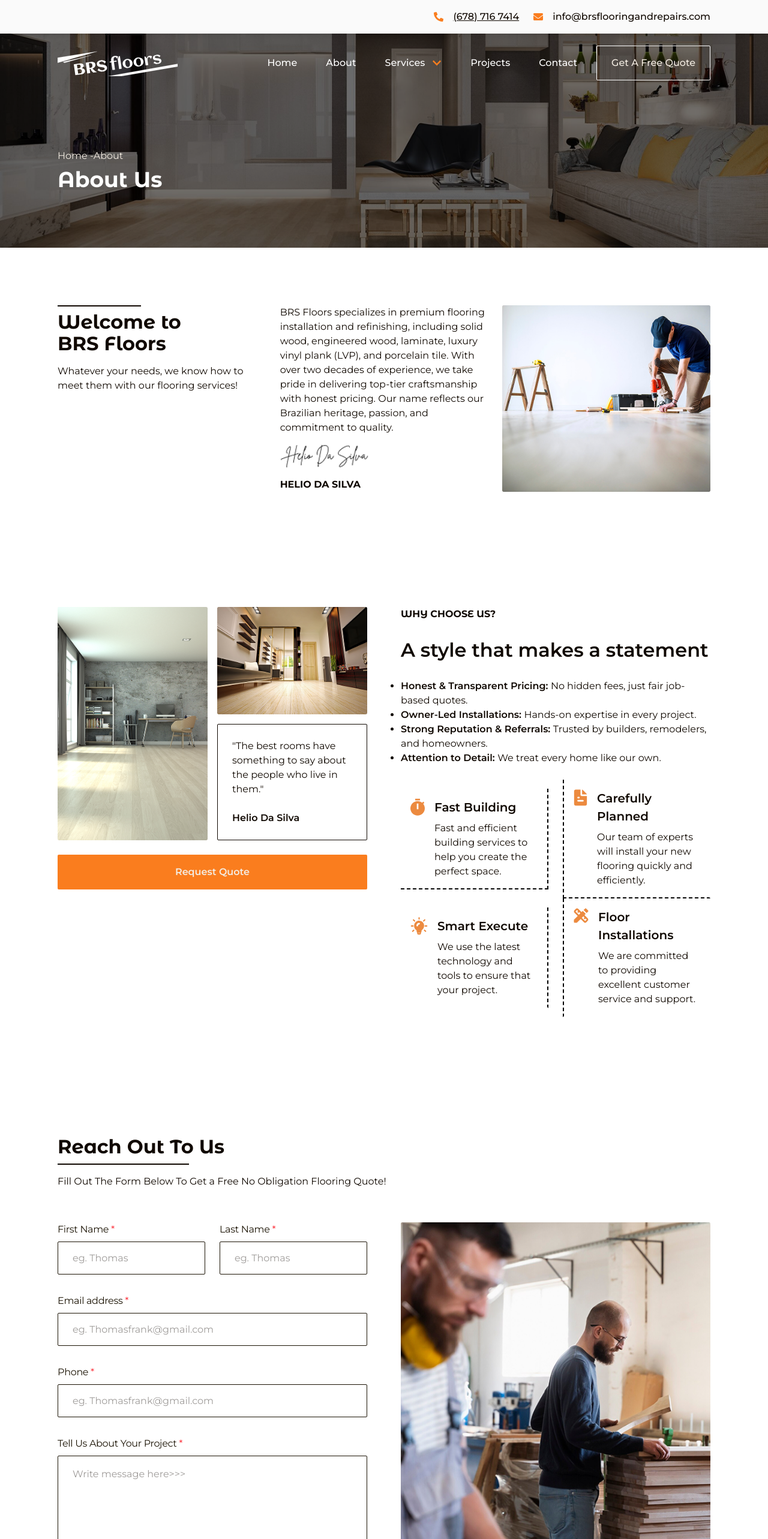
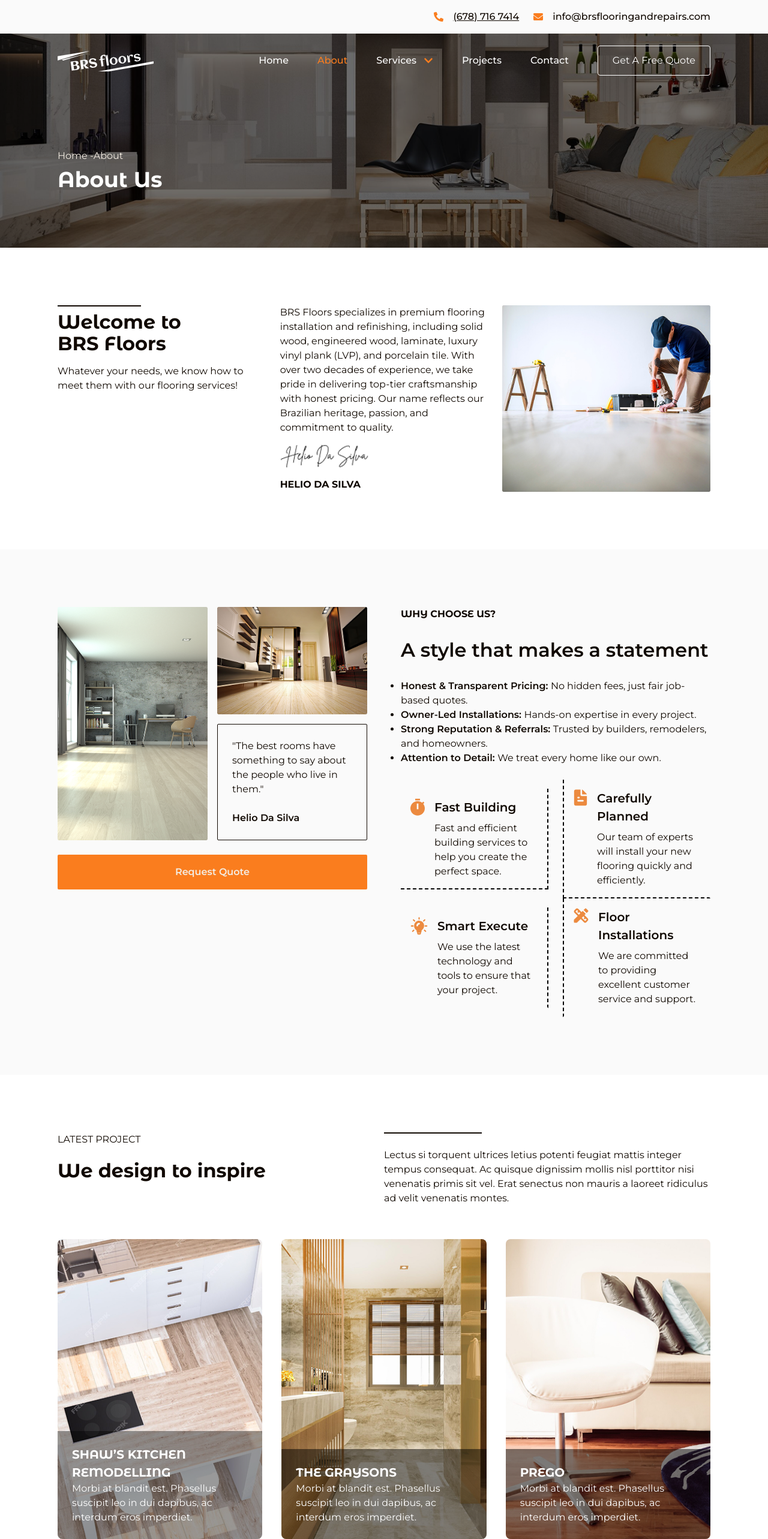
Before and after one commit to Tech-sensei/brs-flooring, a Next.js app: page /about in a window 1280 px wide. Shown: the top 2566 px of the page at 60% size. Built offline with nearby package versions, Linux system fonts and the light colour scheme.

Commit message:
Workeed on the navbar responsiveness

```diff
--- a/src/app/about/page.jsx
+++ b/src/app/about/page.jsx
@@ -1,11 +1,45 @@
 "use client";
 
 import React from "react";
+import Image from "next/image";
 import Link from "next/link";
 import { motion } from "framer-motion";
 import ContactSection from "@/components/views/ContactSection";
 import AboutSection from "@/components/views/AboutSection";
 import WhyChooseSection from "@/components/views/WhyChooseSection";
+
+import {
+  projectSecImg3,
+  projectSecImg4,
+  projectSecImg5,
+} from "../../../public/assets/images";
+
+const projectsArr = [
+  {
+    id: 3,
+    title: "SHAW’S KITCHEN REMODELLING",
+    description:
+      "Morbi at blandit est. Phasellus suscipit leo in dui dapibus, ac interdum eros imperdiet.",
+    image: projectSecImg3,
+    overlayBg: "bg-black/40",
+  },
+  {
+    id: 4,
+    title: "THE GRAYSONS",
+    description:
+      "Morbi at blandit est. Phasellus suscipit leo in dui dapibus, ac interdum eros imperdiet.",
+    image: projectSecImg4,
+    overlayBg: "bg-black/50",
+  },
+  {
+    id: 5,
+    title: "PREGO",
+    description:
+      "Morbi at blandit est. Phasellus suscipit leo in dui dapibus, ac interdum eros imperdiet.",
+    image: projectSecImg5,
+    overlayBg: "bg-black/50",
+  },
+];
 
 const AboutPage = () => {
   const textVariants = {
@@ -61,6 +95,62 @@ const AboutPage = () => {
       <AboutSection />
       <WhyChooseSection />
 
+      <section className="bg-white py-24 lg:px-24 px-4 flex flex-col items-start gap-14">
+        {/* header */}
+        <div className="flex flex-col lg:flex-row items-start justify-between w-full">
+          <div className="flex flex-col items-start lg:gap-4 flex-1">
+            <p className="text-dark text-base font-sans font-normal uppercase leading-normal">
+              Latest Project
+            </p>
+            <h2 className="text-dark text-[32px] font-alt font-semibold leading-normal">
+              We design to inspire
+            </h2>
+          </div>
+
+          <div className="flex flex-col items-start lg:gap-4 flex-1">
+            <div className="w-[30%] h-[2px] bg-dark mb-2"></div>
+            <p className="text-dark text-base font-sans font-normal leading-normal">
+              Lectus si torquent ultrices letius potenti feugiat mattis integer
+              tempus consequat. Ac quisque dignissim mollis nisl porttitor nisi
+              venenatis primis sit vel. Erat senectus non mauris a laoreet
+              ridiculus ad velit venenatis montes.
+            </p>
+          </div>
+        </div>
+
+        {/* project grid list */}
+        <div className="flex flex-col gap-8 items-start w-full">
+          <div className="grid grid-cols-1 lg:grid-cols-3 gap-8 w-full">
+            {projectsArr.map((project, idx) => (
+              <Link key={project.id} href={`/projects/${project.id}`} passHref>
+                <figure
+                  key={idx}
+                  className="relative w-full h-[400px] lg:h-[500px] overflow-hidden group"
+                >
+                  <Image
+                    src={project.image}
+                    alt={project.title}
+                    layout="fill"
+                    objectFit="cover"
+                    className="rounded-lg transition-transform duration-300 ease-in-out group-hover:scale-101"
+                  />
+                  <div
+                    className={`absolute bottom-0 left-0 w-full p-6 rounded-b-lg transition-transform duration-300 ease-in-out translate-y-0 group-hover:-translate-y-2 ${project.overlayBg}`}
+                  >
+                    <h2 className="text-white text-xl font-alt font-semibold leading-normal uppercase">
+                      {project.title}
+                    </h2>
+                    <p className="text-white text-base font-sans font-normal leading-normal">
+                      {project.description}
+                    </p>
+                  </div>
+                </figure>
+              </Link>
+            ))}
+          </div>
+        </div>
+      </section>
+
       <ContactSection />
     </main>
   );
--- a/src/app/globals.css
+++ b/src/app/globals.css
@@ -39,8 +39,10 @@
     max-width: 1440px; /* 90rem */
     margin-inline: auto;
     padding-inline: 1rem;
-
   }
+}
+html {
+  scroll-behavior: smooth;
 }
 
 body {
--- a/src/components/global/Header.jsx
+++ b/src/components/global/Header.jsx
@@ -1,10 +1,13 @@
 "use client";
 
-import React from "react";
+import React, { useState, useEffect } from "react";
 import Image from "next/image";
 import Link from "next/link";
-import { logoWhite } from "../../../public/assets/images";
+import { usePathname } from "next/navigation";
+import { motion } from "framer-motion";
 import { FaChevronDown, FaPhoneAlt, FaEnvelope } from "react-icons/fa";
+import { RiMenu2Fill, RiCloseLargeLine } from "react-icons/ri";
+import { logoWhite, logoColored } from "../../../public/assets/images";
 
 const navMenu = [
   { id: 1, name: "Home", url: "/", hasChevron: false },
@@ -15,44 +18,61 @@ const navMenu = [
 ];
 
 const Header = () => {
+  const [isScrolled, setIsScrolled] = useState(false);
+  const [isMenuOpen, setIsMenuOpen] = useState(false);
+  const pathname = usePathname();
+
+  useEffect(() => {
+    const handleScroll = () => {
+      setIsScrolled(window.scrollY > 50);
+    };
+
+    window.addEventListener("scroll", handleScroll);
+    return () => window.removeEventListener("scroll", handleScroll);
+  }, []);
+
   return (
-    <header className="fixed top-0 w-full mx-auto z-50">
-      {/* top banner */}
-      <div className="bg-[#FAFAFA] py-4 px-24 flex justify-end items-center shadow-md">
+    <header
+      className={`fixed top-0 w-full z-50 transition-all duration-500 ${
+        isScrolled ? "bg-white shadow-lg" : "bg-transparent"
+      }`}
+    >
+      {/* Top Contact Bar */}
+      <div className="hidden lg:flex bg-[#FAFAFA] py-4 px-24 justify-end items-center">
         <div className="flex items-center gap-6">
-          {/* phone */}
           <div className="flex items-center gap-4">
             <FaPhoneAlt className="text-orange" />
-            <p className="text-dark text-base text-center font-sans font-medium leading-normal underline">
+            <p className="text-dark text-base font-medium underline">
               (678) 716 7414
             </p>
           </div>
-          {/* email */}
           <div className="flex items-center gap-4">
             <FaEnvelope className="text-orange" />
-            <p className="text-dark text-base text-center font-sans font-medium leading-normal">
+            <p className="text-dark text-base font-medium">
               info@brsflooringandrepairs.com
             </p>
           </div>
         </div>
       </div>
 
-      {/* navigation menu  */}
-      <nav className=" bg-transparent py-5 px-24 flex justify-between items-center w-full">
-        {/* logo */}
+      {/* Navigation Bar */}
+      <nav
+        className={`py-5 px-6 lg:px-24 flex justify-between items-center w-full transition-all duration-500 ${
+          isScrolled ? "text-dark shadow-md" : "text-white"
+        }`}
+      >
+        {/* Logo */}
         <Link href="/">
           <Image
-            src={logoWhite}
+            src={isScrolled ? logoColored : logoWhite}
             alt="BRS Floors"
-            width={200}
-            quality={100}
+            width={160}
             height={40}
           />
         </Link>
 
-        {/* nav menu */}
-        <div className="flex items-center gap-4">
-          {/* navList */}
+        {/* Desktop Menu */}
+        <div className="hidden lg:flex items-center gap-8">
           <ul className="flex items-center gap-4">
             {navMenu.map((item) => (
               <li
@@ -61,25 +81,95 @@ const Header = () => {
               >
                 <Link
                   href={item.url}
-                  className="flex items-center justify-center gap-3 text-white text-base text-center font-sans font-medium leading-normal transition-all duration-500 ease-in-out hover:text-orange"
+                  className={`flex items-center justify-center gap-3 text-base font-sans font-medium leading-normal transition-all duration-500 ease-in-out ${
+                    pathname === item.url
+                      ? "text-orange font-bold"
+                      : isScrolled
+                      ? "text-dark hover:text-orange"
+                      : "text-white hover:text-orange"
+                  }`}
                 >
-                  {item.name}
-                  {item.hasChevron && <FaChevronDown className="text-orange" />}
+                  {item.name}{" "}
+                  {item.hasChevron && (
+                    <FaChevronDown className=" text-orange" />
+                  )}
                 </Link>
               </li>
             ))}
           </ul>
 
-          {/* navBtn */}
-          <button
-            type="button"
-            onClick={() => {}}
-            className="flex items-center justify-center gap-2 py-4 px-6 bg-transparent rounded-xs border border-white transition-all duration-500 ease-in-out hover:border-transparent hover:bg-orange text-white-10 text-base text-center font-sans font-medium leading-normal cursor-pointer"
+          {/* Desktop CTA Button */}
+          <Link
+            href="/contact-us"
+            className={`py-3 px-6 border rounded transition-all duration-500 ${
+              isScrolled
+                ? "border-dark text-dark hover:bg-orange hover:text-white"
+                : "border-white text-white hover:bg-orange"
+            }`}
           >
             Get A Free Quote
-          </button>
+          </Link>
         </div>
+
+        {/* Mobile Menu Button */}
+        <button
+          onClick={() => setIsMenuOpen(!isMenuOpen)}
+          className="lg:hidden text-white text-2xl"
+        >
+          {isMenuOpen ? (
+            <RiCloseLargeLine
+              className={`${isScrolled ? "text-dark" : "text-white"}`}
+            />
+          ) : (
+            <RiMenu2Fill
+              className={`${isScrolled ? "text-dark" : "text-white"}`}
+            />
+          )}
+        </button>
       </nav>
+
+      {/* Mobile Menu (Slide Down) */}
+      <motion.div
+        initial={{ height: 0, opacity: 0 }}
+        animate={
+          isMenuOpen
+            ? { height: "auto", opacity: 1 }
+            : { height: 0, opacity: 0 }
+        }
+        transition={{ duration: 0.4, ease: "easeInOut" }}
+        className={`lg:hidden bg-white text-dark shadow-md overflow-hidden ${
+          isMenuOpen ? "block" : "hidden"
+        }`}
+      >
+        <ul className="flex flex-col items-start gap-2 py-6">
+          {navMenu.map((item) => (
+            <li key={item.id}>
+              <Link
+                href={item.url}
+                onClick={() => setIsMenuOpen(false)}
+                className={`text-base font-medium block px-4 py-2 transition-all duration-300 ${
+                  pathname === item.url
+                    ? "text-orange font-bold"
+                    : "hover:text-orange"
+                }`}
+              >
+                {item.name}
+              </Link>
+            </li>
+          ))}
+        </ul>
+
+        {/* Mobile CTA Button */}
+        <div className="flex justify-center w-full pb-6 px-4">
+          <Link
+            href="/contact-us"
+            onClick={() => setIsMenuOpen(false)}
+            className=" w-full py-4 px-6 border border-transparent bg-orange text-white-10 text-center font-sans font-semibold rounded-xs transition-all duration-500 ease-in-out hover:bg-orange hover:text-white"
+          >
+            Get A Free Quote
+          </Link>
+        </div>
+      </motion.div>
     </header>
   );
 };
--- a/src/components/views/ContactSection.jsx
+++ b/src/components/views/ContactSection.jsx
@@ -57,7 +57,10 @@ const ContactSection = () => {
   };
 
   return (
-    <section className="bg-white py-24 lg:px-24 px-4 flex flex-col items-start gap-14">
+    <section
+      id="contact"
+      className="bg-white py-24 lg:px-24 px-4 flex flex-col items-start gap-14"
+    >
       {/* header */}
       <div className="flex flex-col items-start">
         <h2 className="text-dark text-[32px] font-alt font-semibold leading-normal mb-1">
--- a/src/components/views/HomeHero.jsx
+++ b/src/components/views/HomeHero.jsx
@@ -2,6 +2,7 @@
 
 import React from "react";
 import { motion } from "framer-motion";
+import Link from "next/link";
 
 const HomeHero = () => {
   const textVariants = {
@@ -43,6 +44,7 @@ const HomeHero = () => {
         </div>
 
         {/* button */}
+        <Link href="#contact">
           <motion.button
             type="button"
             onClick={() => {}}
@@ -54,6 +56,7 @@ const HomeHero = () => {
           >
             Get An Estimate
           </motion.button>
+        </Link>
       </div>
     </section>
   );
--- a/src/components/views/WhyChooseSection.jsx
+++ b/src/components/views/WhyChooseSection.jsx
@@ -47,7 +47,7 @@ const WhyChooseArr = [
 
 const WhyChooseSection = () => {
   return (
-    <section className="bg-white py-24 lg:px-24 px-4 flex flex-col lg:flex-row items-start gap-14">
+    <section className="bg-[#FAFAFA] py-24 lg:px-24 px-4 flex flex-col lg:flex-row items-start gap-14">
       {/* image grid */}
       <div className="flex flex-col gap-6 items-start flex-1">
         <div className="grid  lg:grid-cols-2 items-start gap-4">
```
Lines whose indentation alone changed are shown as unchanged.
